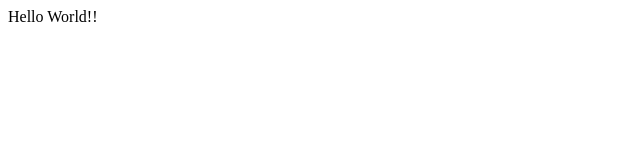
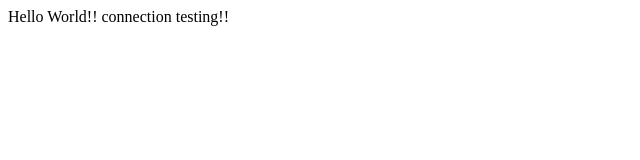
Before and after one commit to leeyoungseung/Tearstain, a plain HTML site: page index.html in a window 1280 px wide. Shown: the whole page, without its empty margins (0-640 px from the left). Drawn offline with Linux system fonts and the light colour scheme.

Commit message:
For connection test second commit

```diff
--- a/index.html
+++ b/index.html
@@ -6,5 +6,6 @@
   </head>
   <body>
     Hello World!!
+    connection testing!!
   </body>
 </html>
```
